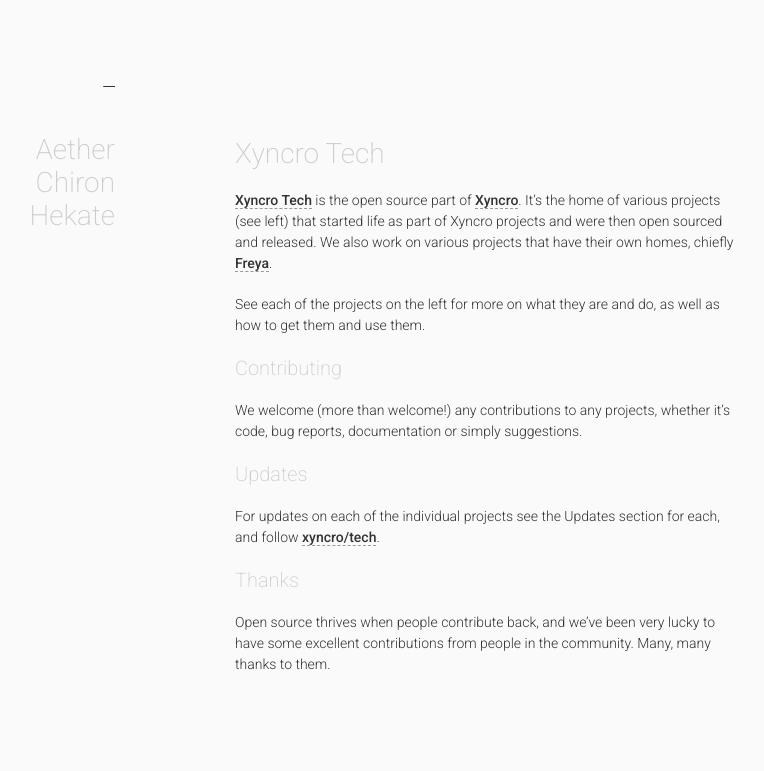
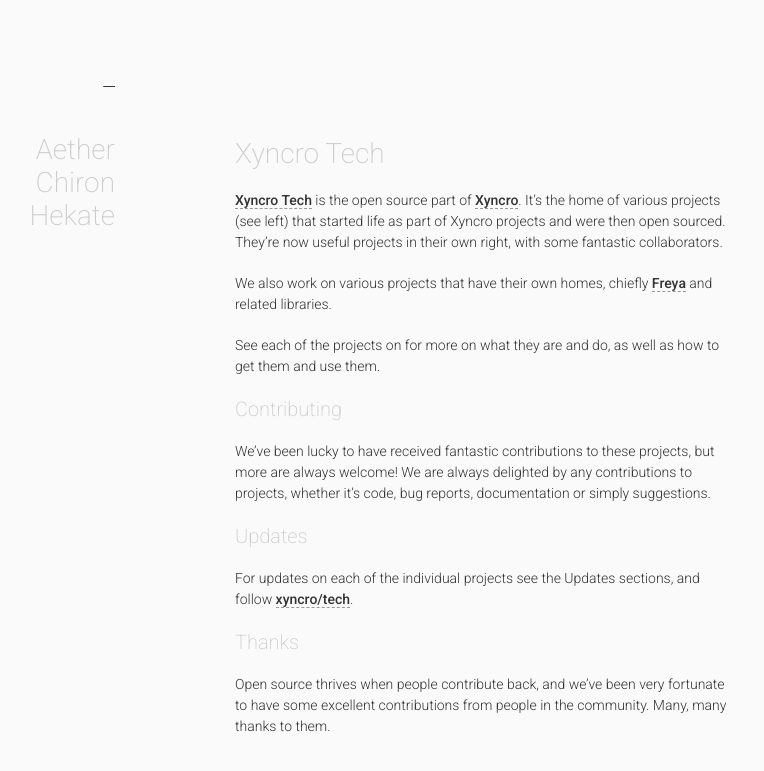
Before and after one commit to xyncro/xyncro.tech, a Jekyll site: the page built from index.md, in a window 1280 px wide. Shown: the top 771 px of the page, without its empty margins (165-929 px from the left). Built offline with Jekyll 4.4.1, drawn with Linux system fonts in a browser that asks for light colours.

Commit message:
make contributors more prominent in mentions

```diff
--- a/index.md
+++ b/index.md
@@ -2,21 +2,23 @@
 title: Xyncro Tech
 ---
 
-[Xyncro Tech][xyncro.tech] is the open source part of [Xyncro][xyncro.com]. It's the home of various projects (see left) that started life as part of Xyncro projects and were then open sourced and released. We also work on various projects that have their own homes, chiefly [Freya][freya].
+[Xyncro Tech][xyncro.tech] is the open source part of [Xyncro][xyncro.com]. It's the home of various projects (see left) that started life as part of Xyncro projects and were then open sourced. They're now useful projects in their own right, with some fantastic collaborators.
 
-See each of the projects on the left for more on what they are and do, as well as how to get them and use them.
+We also work on various projects that have their own homes, chiefly [Freya][freya] and related libraries.
+
+See each of the projects on for more on what they are and do, as well as how to get them and use them.
 
 ## Contributing
 
-We welcome (more than welcome!) any contributions to any projects, whether it's code, bug reports, documentation or simply suggestions.
+We've been lucky to have received fantastic contributions to these projects, but more are always welcome! We are always delighted by any contributions to projects, whether it's code, bug reports, documentation or simply suggestions.
 
 ## Updates
 
-For updates on each of the individual projects see the Updates section for each, and follow [{{ site.twitter.name }}][twitter].
+For updates on each of the individual projects see the Updates sections, and follow [{{ site.twitter.name }}][twitter].
 
 ## Thanks
 
-Open source thrives when people contribute back, and we've been very lucky to have some excellent contributions from people in the community. Many, many thanks to them.
+Open source thrives when people contribute back, and we've been very fortunate to have some excellent contributions from people in the community. Many, many thanks to them.
 
 <!--- Sites --->
 
```
Also changed, not shown: _chiron/index.md (+1 -1 lines).
